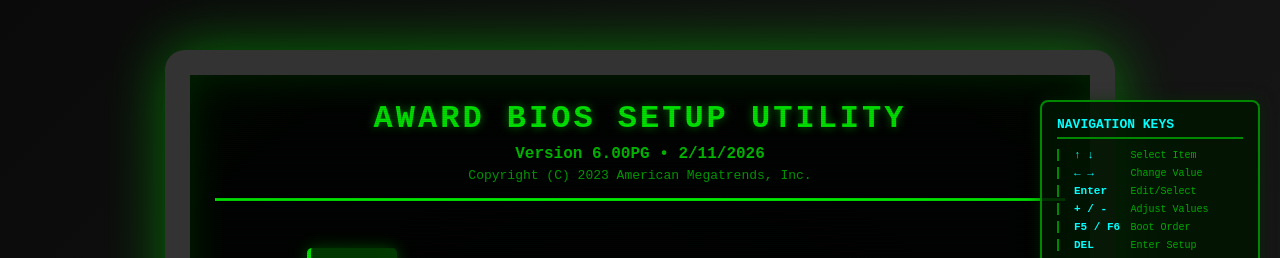
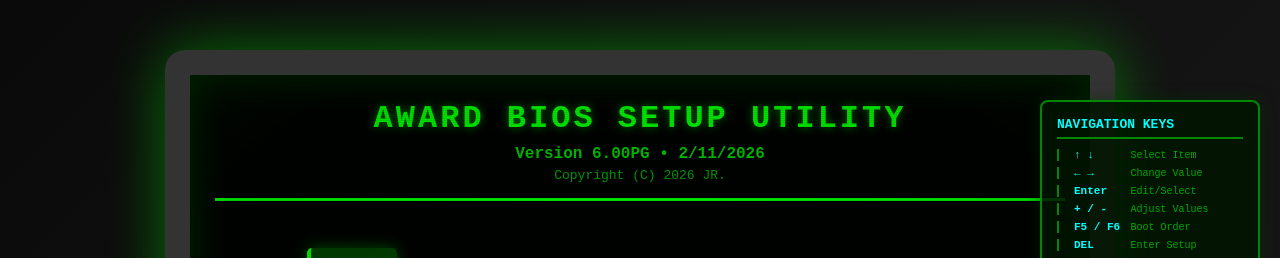
Before and after one commit to jritsqmet/bios, a plain HTML site: page index.html in a window 1280 px wide. Shown: the top 258 px of the page. Drawn offline with Linux system fonts and the light colour scheme.

Commit message:
Update copyright year in index.html

```diff
--- a/index.html
+++ b/index.html
@@ -846,7 +846,7 @@
                 <div class="bios-header">
                     <div class="bios-title">AWARD BIOS SETUP UTILITY</div>
                     <div class="bios-version">Version 6.00PG • <span id="biosDate">02/11/2026</span></div>
-                    <div class="bios-subtitle">Copyright (C) 2023 American Megatrends, Inc.</div>
+                    <div class="bios-subtitle">Copyright (C) 2026 JR.</div>
                 </div>
 
                 <div class="menu-tabs">
```
